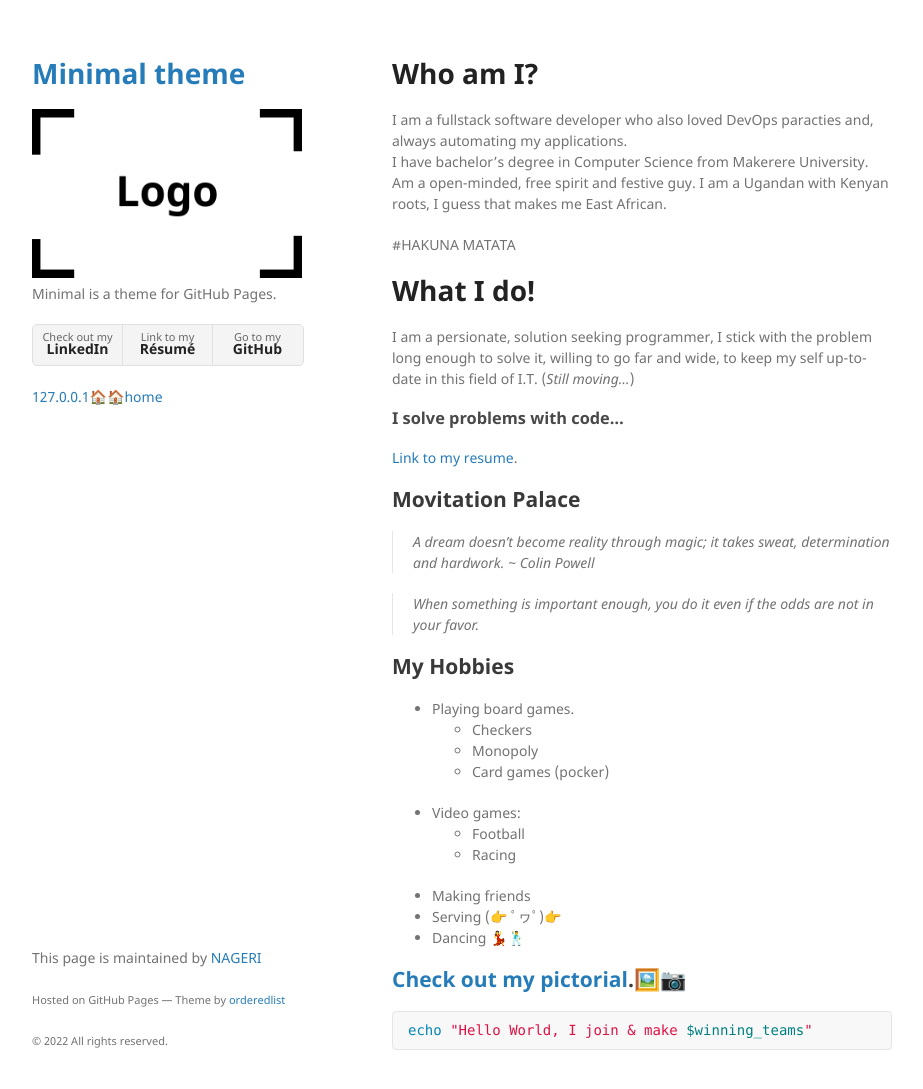
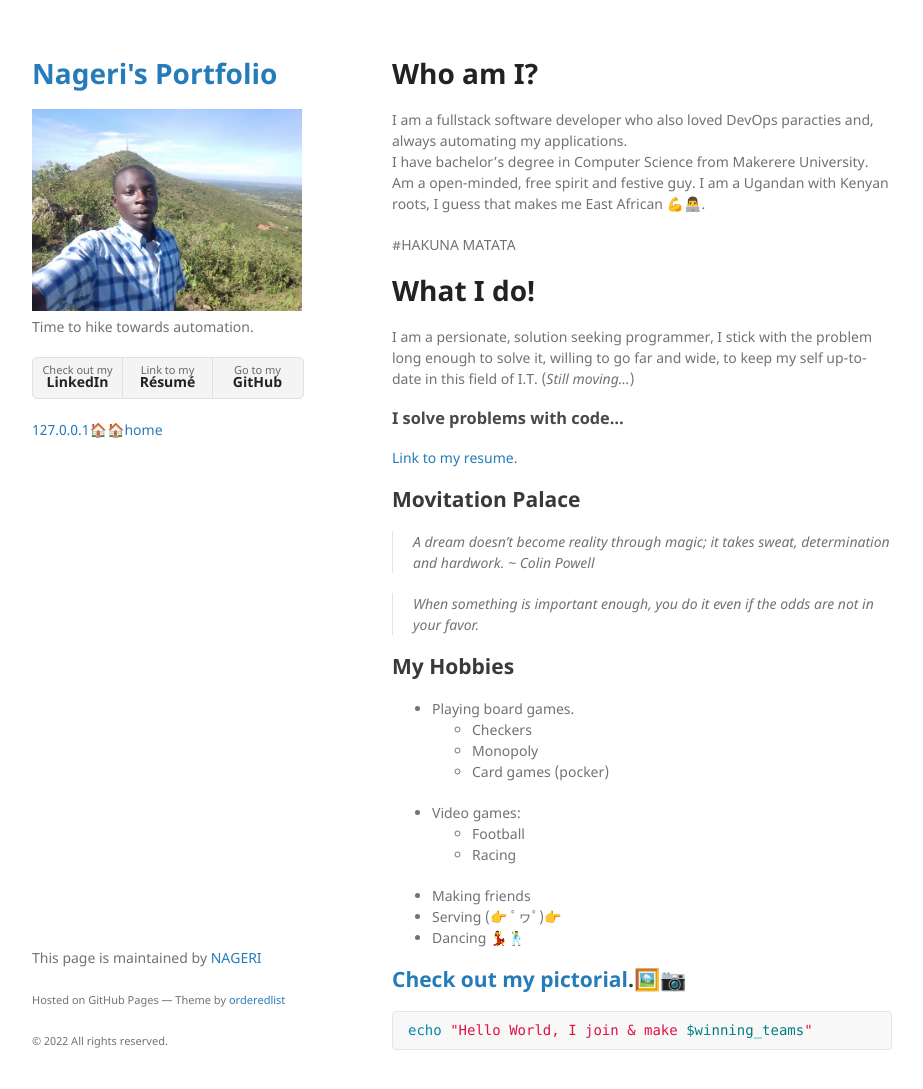
Before and after one commit to NAGERI/nageri, a Jekyll site: the page built from index.md, in a window 1280 px wide and 1120 px high. Shown: the top 1089 px of the window, without its empty margins (178-1101 px from the left). Built offline with Jekyll 4.4.1, drawn with Linux system fonts in a browser that asks for light colours; our own code applies the rules of GitHub Pages for plain Markdown files.

Commit message:
edit README and config

````diff
--- a/_config.yml
+++ b/_config.yml
@@ -1,6 +1,7 @@
-title: Minimal theme
-logo: /assets/img/logo.png
-description: Minimal is a theme for GitHub Pages.
+title: Nageri's Portfolio
+logo: /assets/img/logo.jpg
+description: Time to hike towards automation.
 show_downloads: true
 google_analytics:
 theme: jekyll-theme-minimal
+baseurl: /nageri/
--- a/index.md
+++ b/index.md
@@ -1,5 +1,6 @@
 ---
 layout: default
+title: Nageri | Home
 ---
 
 # **Who am I?**
@@ -7,7 +8,7 @@ layout: default
 I am a fullstack software developer who also loved DevOps paracties and, always automating my applications.
 I have bachelor's degree in Computer Science from Makerere University.
 Am a open-minded, free spirit and festive guy.
-I am a Ugandan with Kenyan roots, I guess that makes me East African.
+I am a Ugandan with Kenyan roots, I guess that makes me East African 💪👨‍💻.
 
 #HAKUNA MATATA
 
@@ -40,7 +41,7 @@ willing to go far and wide, to keep my self up-to-date in this field of I.T. (_S
 - Serving (👉 ﾟヮﾟ)👉
 - Dancing 💃🕺
 
-## [Check out my pictorial](./pictorial-page.html).🖼️📷
+## [Check out my pictorial](./another-page.html).🖼️📷
 
 ```sh
 echo "Hello World, I join & make $winning_teams"
````
Also changed, not shown: another-page.md (+1 -0 lines), README.md.
